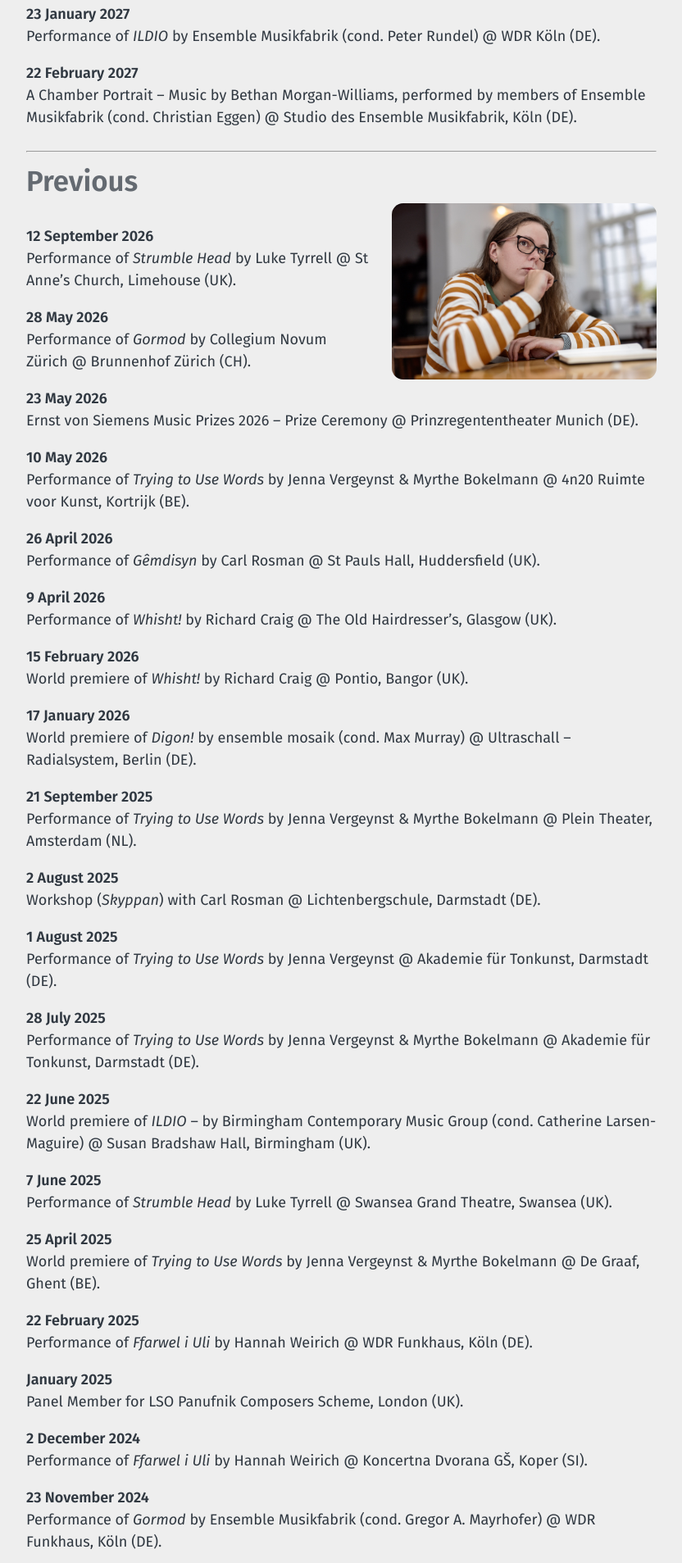
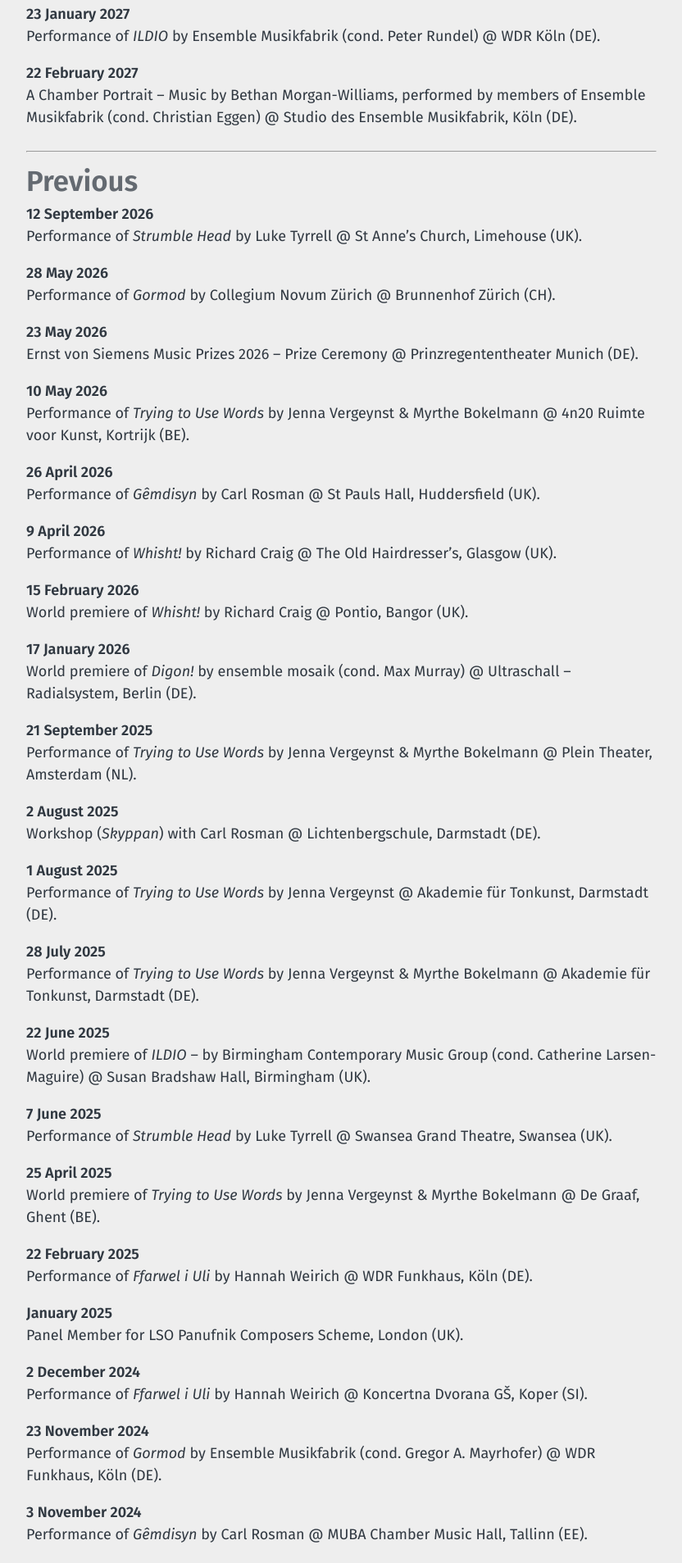
Before and after one commit to morganwilliamsb/website, a Jekyll site: the page built from performances.md, in a window 1280 px wide. Shown: the part 351-2258 px from the top of the page at 82% size, without its empty margins (40-872 px from the left). Built offline with Jekyll 4.4.1, drawn with Linux system fonts in a browser that asks for light colours.

Commit message:
Clean up performances.md by removing duplicate image
Removed duplicate image tag for piano hands and adjusted formatting.

```diff
--- a/performances.md
+++ b/performances.md
@@ -14,8 +14,6 @@ layout: page
 ---
 
 ## Previous
-
-<img src="/assets/images/girl-thinking.jpeg" alt="Bethan Morgan-Williams" class="bio-portrait">
 
 12 September 2026
 : Performance of _Strumble Head_ by Luke Tyrrell @ St Anne's Church, Limehouse (UK).
@@ -245,6 +243,8 @@ January 2025
 29 September 2019
 : Premiere of _arr. Liverpool Lullaby_ by Jennifer Johnston & Marina Staneva @ Music Room, Liverpool (UK).
 
+<img src="/assets/images/piano-hands.jpeg" alt="Hands playing the piano" class="performances-photo">
+
 5 June 2019
 : Performance of _In Kenopsia_ by Mattia Petrogalli & Bethan Morgan-Williams @ Korzo Theatre, Den Haag (NL).
 
@@ -367,5 +367,3 @@ March 2015-March 2016
 
 30 November 2012
 : World premiere of _A Beautiful Dance With A Chainsaw_ by Vulgar Display @ Carole Nash Hall, Manchester (UK).
-
-<img src="/assets/images/piano-hands.jpeg" alt="Hands playing the piano" class="performances-photo">
```
